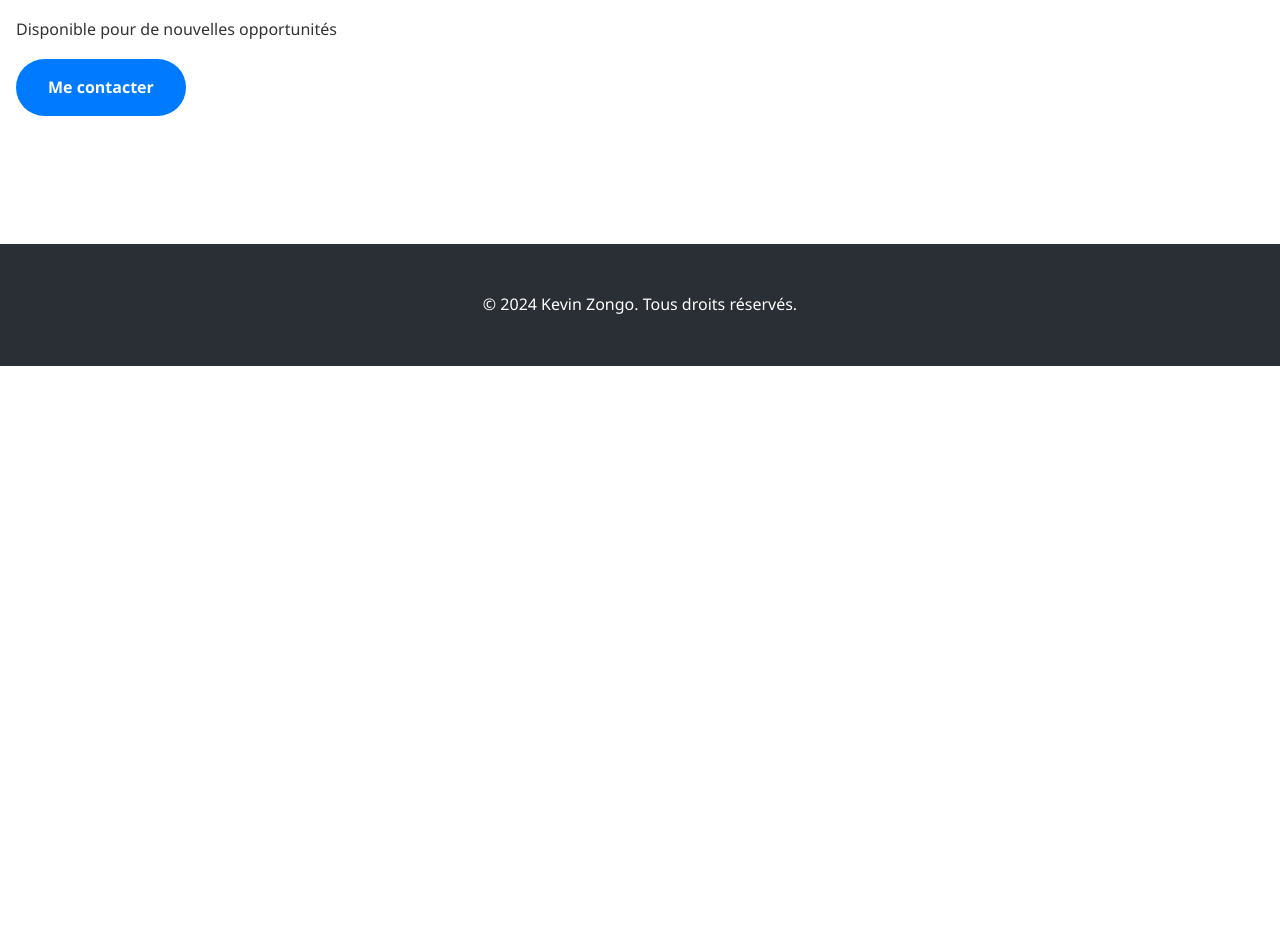
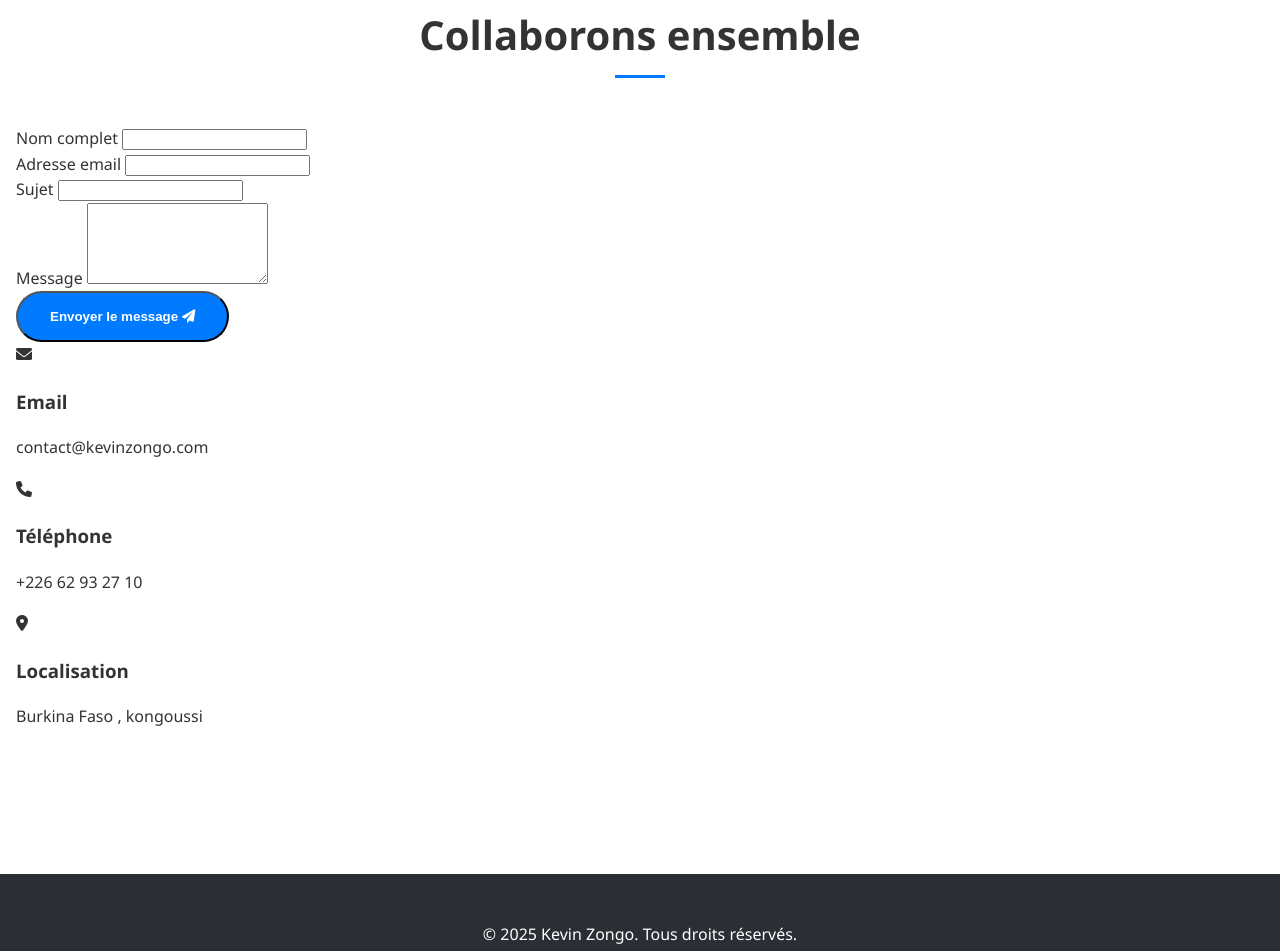
Before and after one commit to Kevininv/kevinzongo, a plain HTML site: page index.html in a window 1280 px wide. Shown: the part 1795-2746 px from the top of the page. Before the commit the page ends 2161 px from the top, so only its background shows below. Drawn offline with Linux system fonts and the light colour scheme.

Commit message:
Update index.html

```diff
--- a/index.html
+++ b/index.html
@@ -14,7 +14,7 @@
       <img src="profile.jpeg" alt="Kevin Zongo" class="profile-pic" />
       <h1>Kevin Zongo</h1>
       <div class="typing-container">
-        <span class="typed-text">Développeur Full-Stack</span>
+        <span class="typed-text">Développeur web et mobile</span>
         <span class="cursor">&nbsp;</span>
       </div>
       <div class="social-links">
@@ -25,7 +25,15 @@
     </div>
   </header>
 
-  <section class="skills section">
+  <nav class="main-nav">
+    <ul>
+      <li><a href="#competences">Compétences</a></li>
+      <li><a href="#projets">Projets</a></li>
+      <li><a href="#contact">Contact</a></li>
+    </ul>
+  </nav>
+
+  <section id="competences" class="skills section">
     <h2 class="section-title">Expertise Technique</h2>
     <div class="skills-grid">
       <div class="skill-card">
@@ -46,7 +54,7 @@
     </div>
   </section>
 
-  <section class="projects section">
+  <section id="projets" class="projects section">
     <h2 class="section-title">Réalisations</h2>
     <div class="projects-grid">
       <div class="project-card">
@@ -68,16 +76,50 @@
     </div>
   </section>
 
-  <section class="contact section">
+  <section id="contact" class="contact section">
     <h2 class="section-title">Collaborons ensemble</h2>
-    <div class="contact-content">
-      <p>Disponible pour de nouvelles opportunités</p>
-      <a href="mailto:contact@kevinzongo.com" class="cta-button">Me contacter</a>
+    <div class="contact-container">
+      <form class="contact-form form-grid">
+        <div class="form-group">
+          <label for="name">Nom complet</label>
+          <input type="text" id="name" name="name" required>
+        </div>
+        <div class="form-group">
+          <label for="email">Adresse email</label>
+          <input type="email" id="email" name="email" required>
+        </div>
+        <div class="form-group full-width">
+          <label for="subject">Sujet</label>
+          <input type="text" id="subject" name="subject" required>
+        </div>
+        <div class="form-group full-width">
+          <label for="message">Message</label>
+          <textarea id="message" name="message" rows="5" required></textarea>
+        </div>
+        <button type="submit" class="cta-button">Envoyer le message <i class="fas fa-paper-plane"></i></button>
+      </form>
+      <div class="contact-info">
+        <div class="info-card">
+          <i class="fas fa-envelope"></i>
+          <h3>Email</h3>
+          <p>contact@kevinzongo.com</p>
+        </div>
+        <div class="info-card">
+          <i class="fas fa-phone"></i>
+          <h3>Téléphone</h3>
+          <p>+226 62 93 27 10</p>
+        </div>
+        <div class="info-card">
+          <i class="fas fa-map-marker-alt"></i>
+          <h3>Localisation</h3>
+          <p>Burkina Faso , kongoussi</p>
+        </div>
+      </div>
     </div>
   </section>
 
   <footer class="footer">
-    <p>© 2024 Kevin Zongo. Tous droits réservés.</p>
+    <p>© 2025 Kevin Zongo. Tous droits réservés.</p>
   </footer>
 </body>
 </html>
```
